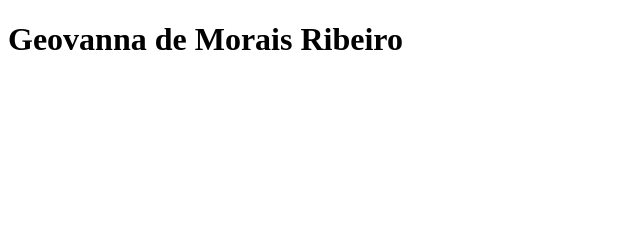
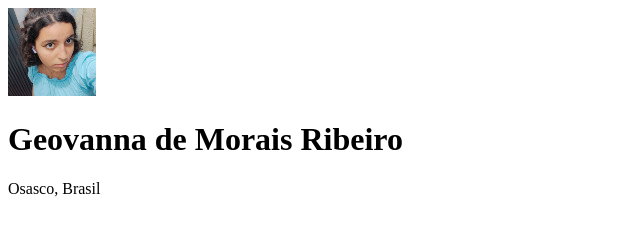
Before and after one commit to GeovannaMorais12BEMETI/Projeto--Meus-Links, a plain HTML site: page index.html in a window 1280 px wide. Shown: the whole page, without its empty margins (0-640 px from the left). Drawn offline with Linux system fonts and the light colour scheme.

Commit message:
desenvolvimento do html

```diff
--- a/index.html
+++ b/index.html
@@ -7,8 +7,9 @@
 </head>
 <body>
     <div>
-
+<img src="./fotinha bonita.jpg" alt="imagem da criadora, Geovanna Morais :D">
         <h1>Geovanna de Morais Ribeiro</h1>
+        <p>Osasco, Brasil</p>
 
     </div>
 
```
